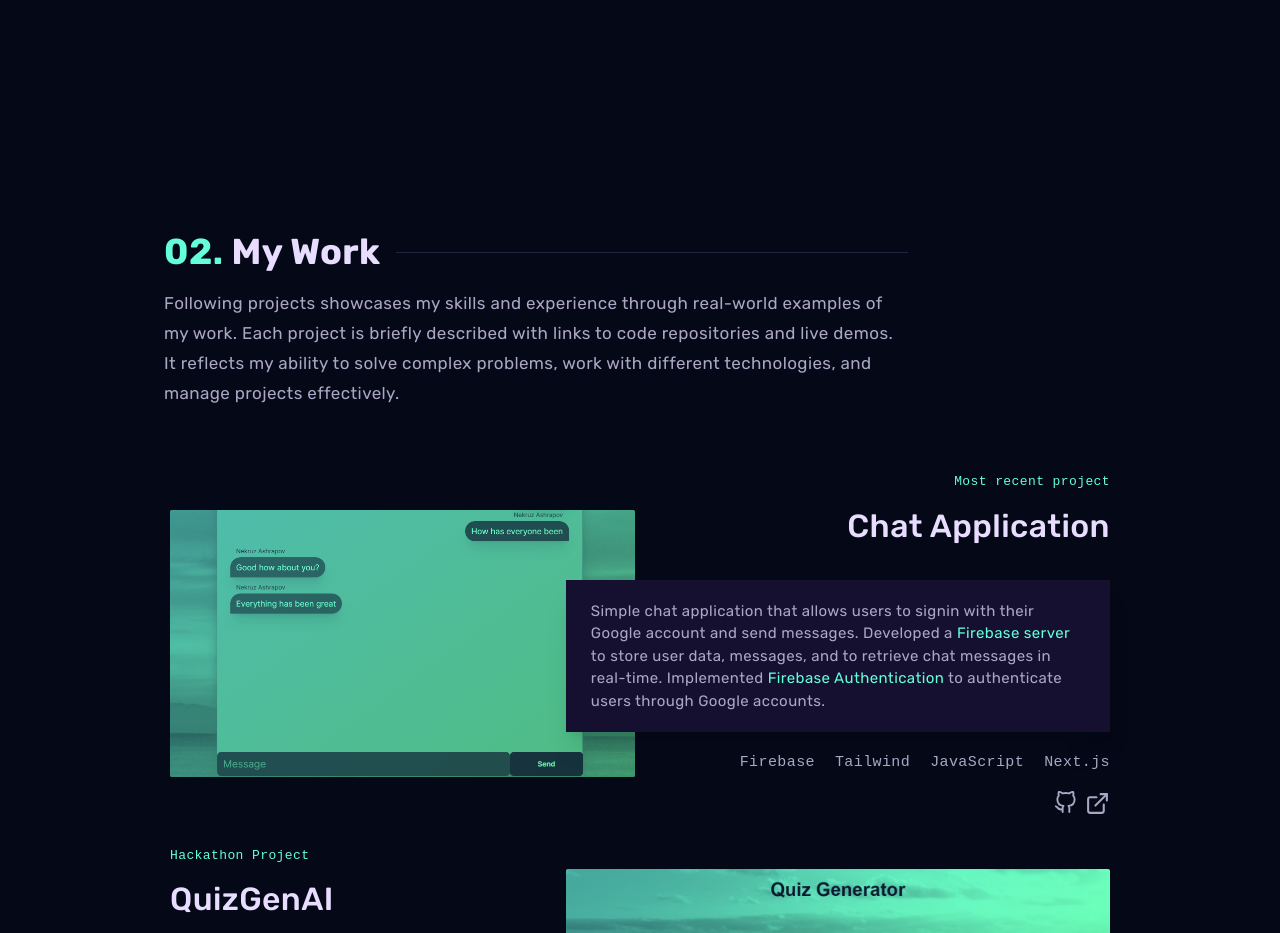
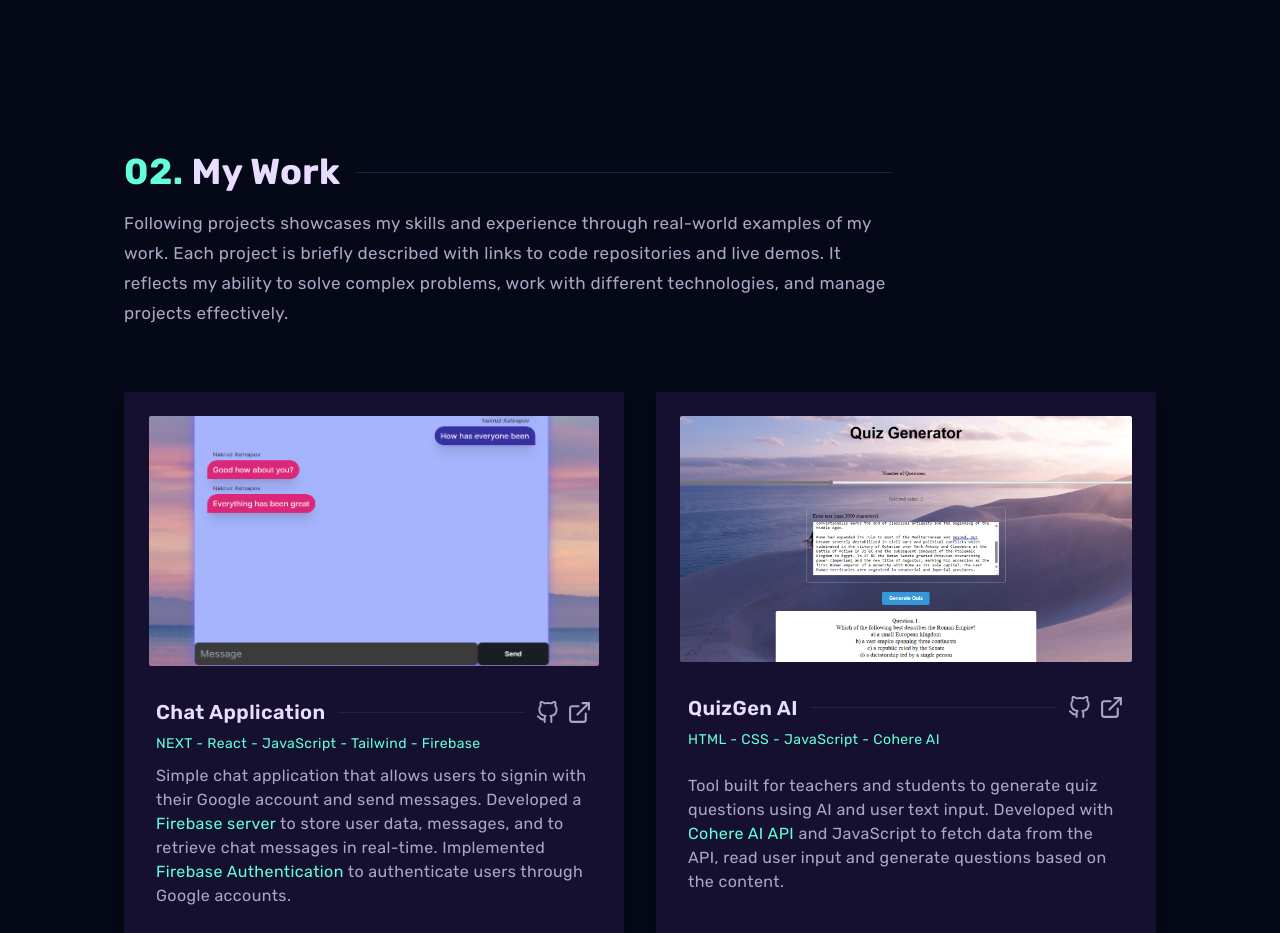
Before and after one commit to NekruzAsh/MyPortfolio, a Next.js app: page / in a window 1280 px wide. Shown: the part 1560-2493 px from the top of the page. Built offline with nearby package versions, Linux system fonts and the light colour scheme.

Commit message:
changed the projects back to normal design.

```diff
--- a/app/layout.jsx
+++ b/app/layout.jsx
@@ -47,8 +47,8 @@ export default function RootLayout({ children }) {
         <Navbar />
         <Main />
         <About />
-        {/* <Projects /> */}
-        <Project1 />
+        <Projects />
+        {/* <Project1 /> */}
         <Contact />
 
         {children}
```
